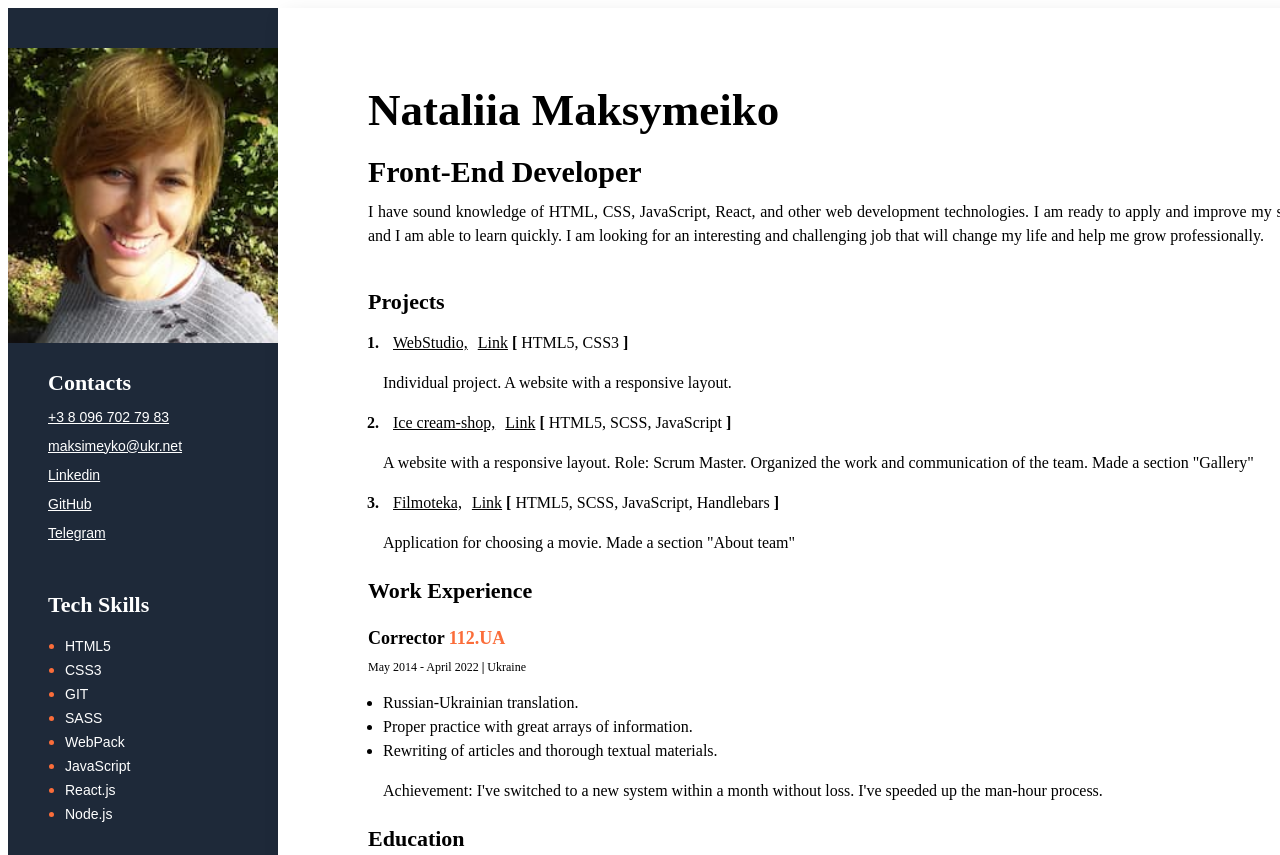
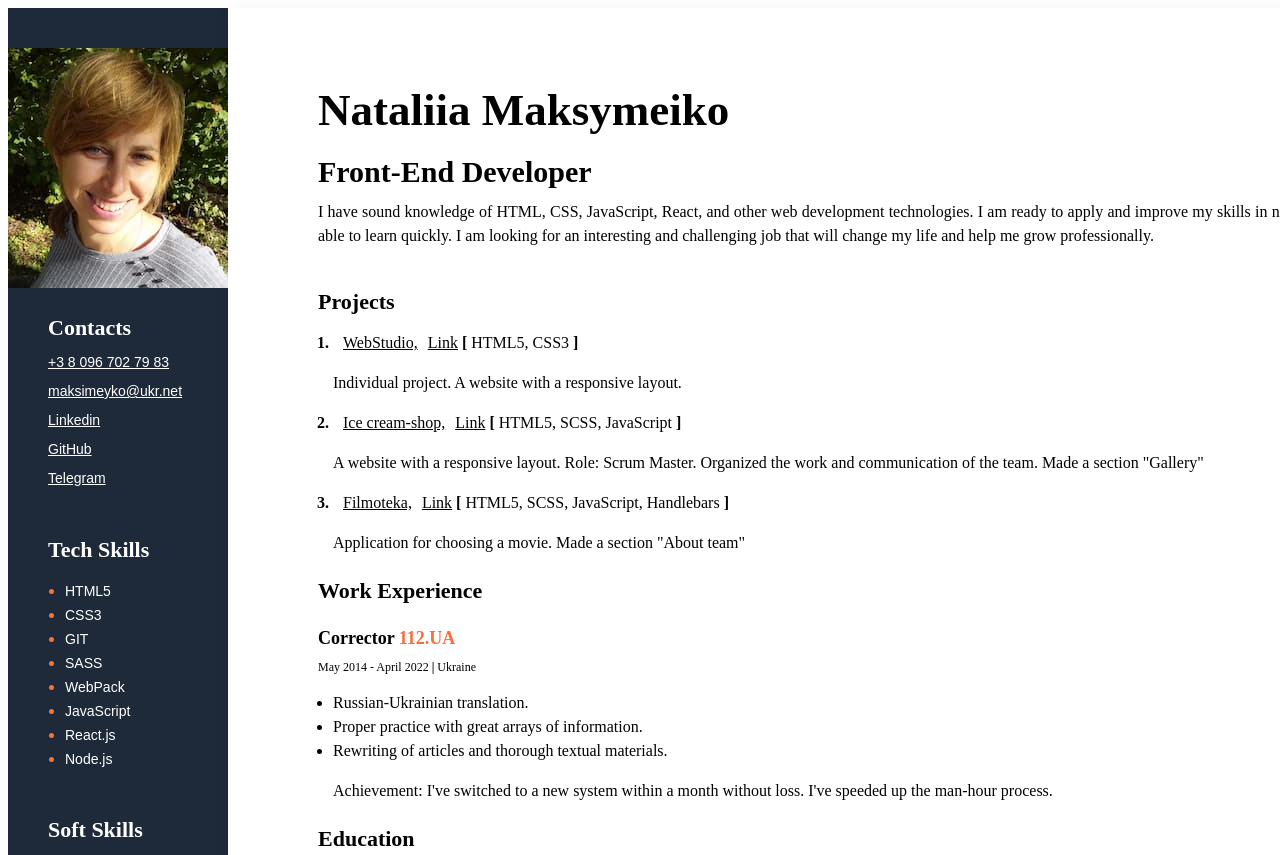
Before and after one commit to NataliiaMax/my-cv, a website: page index.html in a window 1280 px wide. Shown: the top 855 px of the page. Drawn offline with Linux system fonts and the light colour scheme.

Commit message:
update img

```diff
--- a/index.html
+++ b/index.html
@@ -122,7 +122,7 @@
 
         <!--Sidebar-->
         <aside class="sidebar">
-            <img class="sidebar-photo" width="270" src="./images/photo resume.jpg" alt="my photo" class="photo">
+            <img class="sidebar-photo" width="220" src="./images/photo resume.jpg" alt="my photo" class="photo">
             <!--Contacts-->
             <div class="contacts">
                 <h3 class="sidebar-title">Contacts</h3>
--- a/styles/styles.css
+++ b/styles/styles.css
@@ -51,7 +51,7 @@ body {
     font-size: 16px;
     line-height: 24px;
     color: #000000;
-    }
+}
 
 /* projects styles */
 .projects {
@@ -163,11 +163,11 @@ body {
 .sidebar {
     background-color: #1E2939;
     padding-top: 40px;
-    width: 570 px;
+    /* width: 570 px; */
 }
 
 .sidebar-photo {
-        height: 50 px;
+    height: 50 px;
     margin-bottom: 50 px;
 }
 
```
